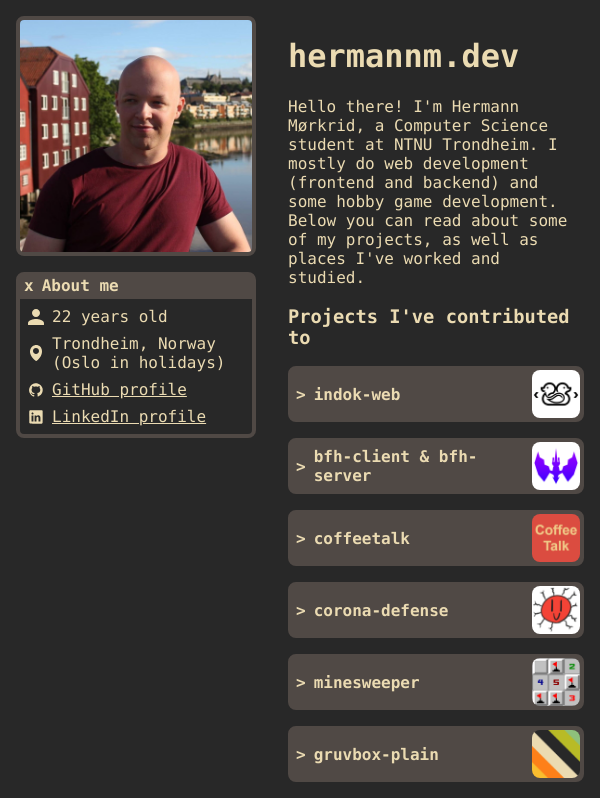
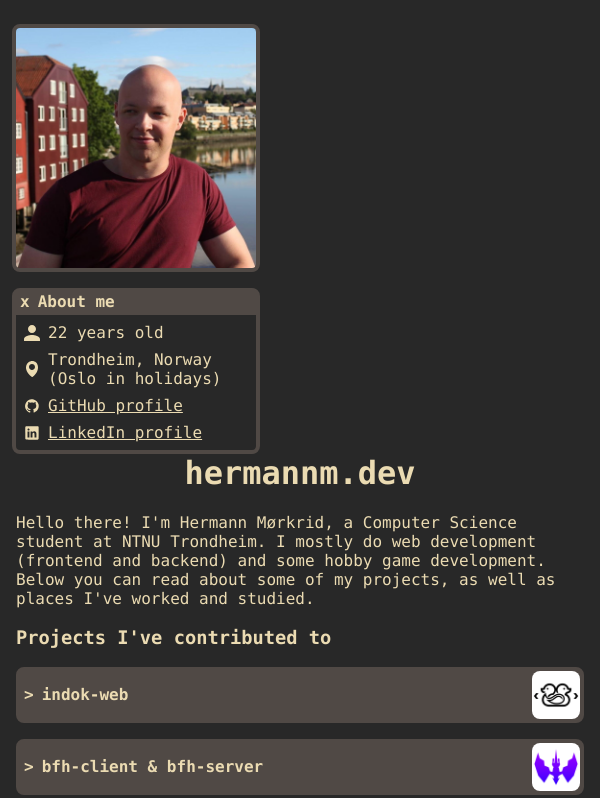
Before and after one commit to hermannm/hermannm.dev, a plain HTML site: page index.html in a window 600 px wide. Shown: the top 798 px of the page. Drawn offline with Linux system fonts and the light colour scheme.

Commit message:
add responsivity to main page

```diff
--- a/index.html
+++ b/index.html
@@ -5,6 +5,7 @@
     <link rel="stylesheet" href="./styles.css" />
     <link rel="shortcut icon" type="image/x-icon" href="favicon.ico" />
     <meta charset="utf8" />
+    <meta name="viewport" content="width=device-width, initial-scale=1.0" />
     <meta property="og:title" content="hermannm.dev" />
     <meta property="og:description" content="Hermann Mørkrid's personal website." />
     <meta property="og:type" content="website" />
@@ -12,8 +13,8 @@
     <meta property="og:image" content="https://hermannm.dev/img/preview.png" />
   </head>
   <body>
-    <div class="row x-centered">
-      <div class="sidebar column gap">
+    <div class="page">
+      <div class="sidebar column y-centered gap">
         <img class="profile-pic" src="img/profile-pic.jpg" alt="Hermann's profile picture" />
         <details open>
           <summary>About me</summary>
@@ -44,7 +45,7 @@
         </details>
       </div>
       <div class="main grow">
-        <h1>hermannm.dev</h1>
+        <h1 class="site-title">hermannm.dev</h1>
         <p>
           Hello there! I'm Hermann Mørkrid, a Computer Science student at NTNU Trondheim. I mostly do web development
           (frontend and backend) and some hobby game development. Below you can read about some of my projects, as well
--- a/styles.css
+++ b/styles.css
@@ -25,7 +25,24 @@ body {
   color: var(--fg);
   font-size: 16px;
   max-width: 50rem;
-  margin: 1rem auto 1rem auto;
+  margin: 1.5rem auto 1.5rem auto;
+}
+
+.page {
+  display: flex;
+  flex-direction: row;
+  justify-content: center;
+}
+
+@media screen and (max-width: 600px) {
+  .page {
+    flex-direction: column;
+    align-items: stretch;
+  }
+}
+
+h1:nth-child(1) {
+  margin-top: 0;
 }
 
 .main {
@@ -145,8 +162,17 @@ details > :not(summary) {
 }
 
 .sidebar {
-  max-width: 15rem;
   margin: 0 1rem;
+}
+
+.sidebar details {
+  width: 100%;
+}
+
+@media screen and (min-width: 600px) {
+  .sidebar {
+    max-width: 15rem;
+  }
 }
 
 .icon-list li {
@@ -158,3 +184,9 @@ details > :not(summary) {
   border-radius: 0.5rem;
   border: 0.25rem solid var(--bg2);
 }
+
+@media screen and (max-width: 600px) {
+  .site-title {
+    text-align: center;
+  }
+}
```
